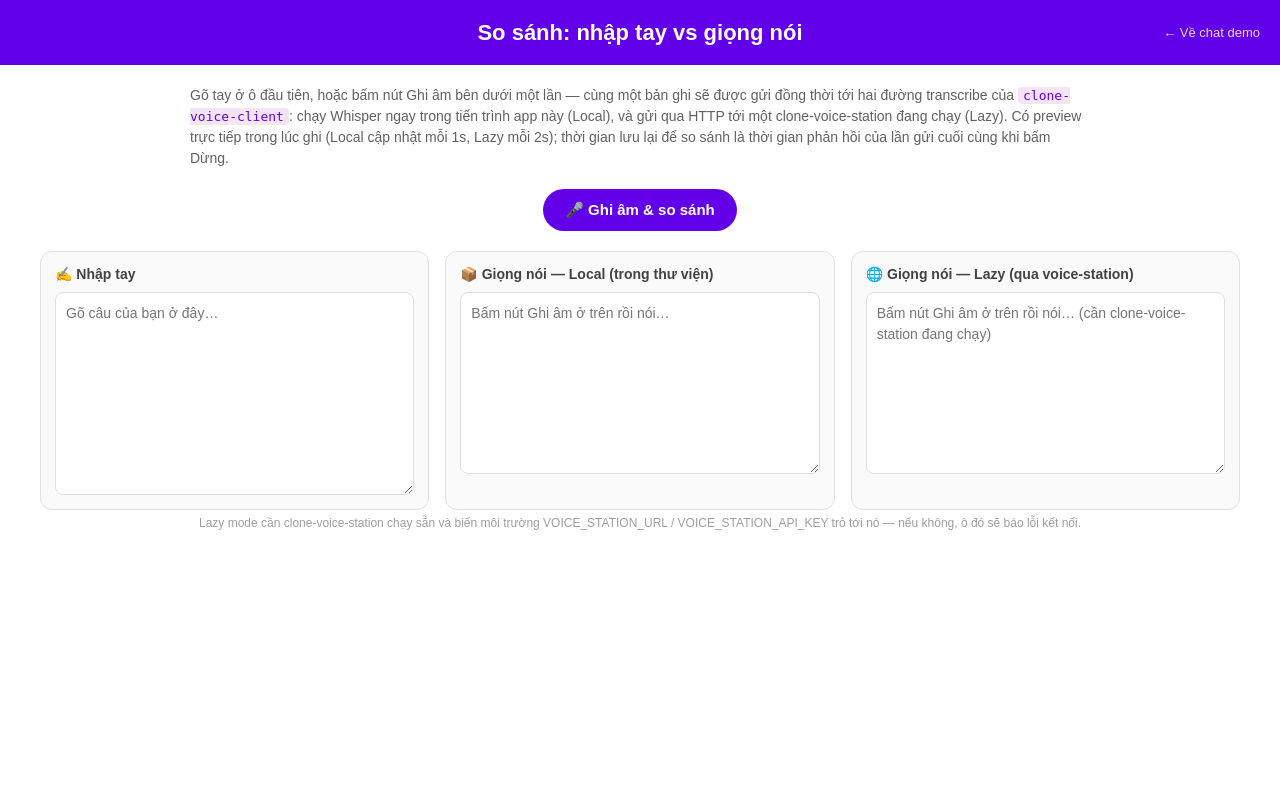
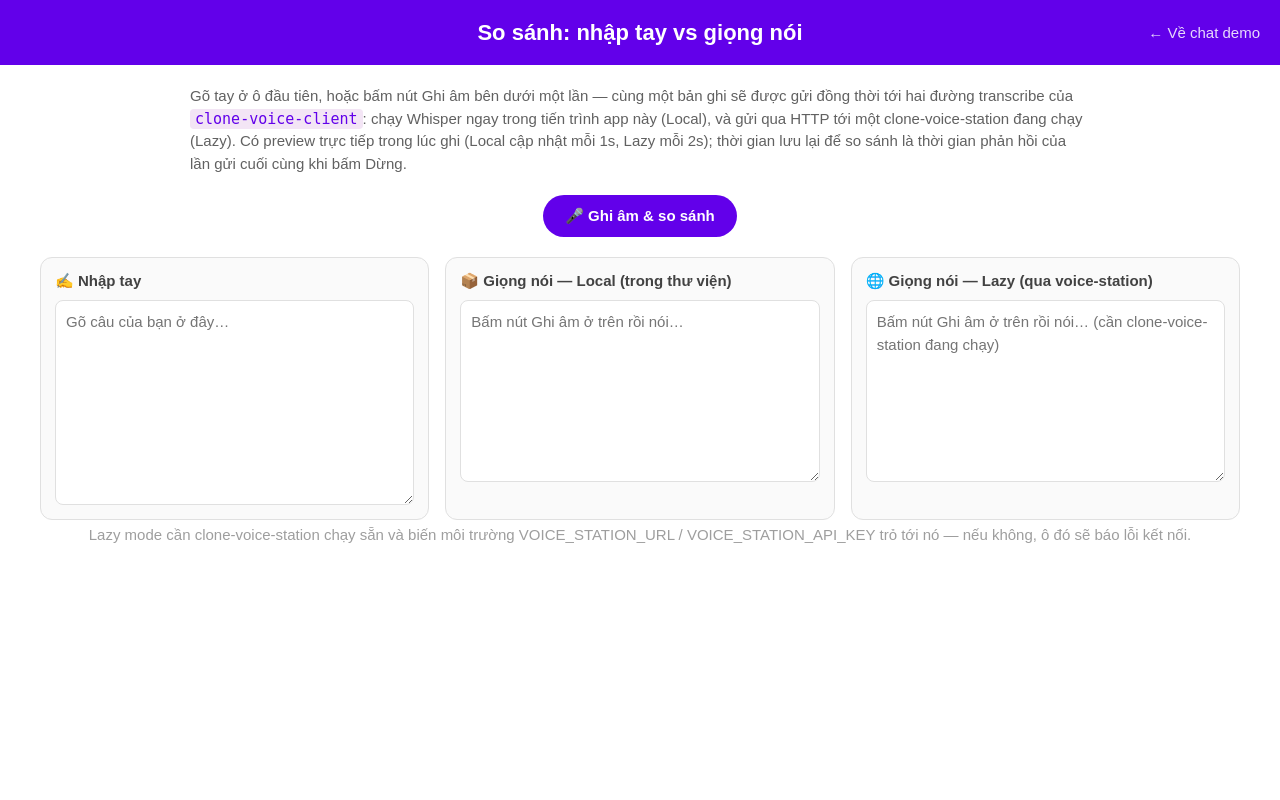
Before and after one commit to BaoNHN/voice-lab-example, a FastAPI app: page /compare in a window 1280 px wide. Run offline with FastAPI, Linux system fonts and the light colour scheme; parts of the project's set-up code (start-up, migrations or seed data) failed here and were passed over.

Commit message:
Add start_ngrok.py for demos; bump all font-sizes below 15px to a 15-25px range
- start_ngrok.py: exposes this app (port 8091) publicly for a demo, same
  pattern as rag-legal-assistant/clone-voice-station's own scripts --
  NGROK_AUTHTOKEN from the environment, never hardcoded (see
  rag-legal-assistant/start_ngrok.py's history for why that matters: a
  hardcoded token there leaked into pushed git history). Declared ngrok
  as an explicit requirements.txt dependency.
- static/style.css, static/compare.css: several labels/badges/timestamps
  sat at 12-14px, one heading at 26px and the record-timer at 32px --
  clamped everything to a 15-25px floor/ceiling for readability.

Co-Authored-By: Claude Sonnet 5 <noreply@anthropic.com>

```diff
--- a/requirements.txt
+++ b/requirements.txt
@@ -5,3 +5,6 @@ python-multipart
 scikit-learn
 requests
 -e ../clone-voice-client[local]
+
+# start_ngrok.py -- demo-only public tunnel, temporary stand-in until real deployment
+ngrok>=1.7.0
--- a/static/compare.css
+++ b/static/compare.css
@@ -8,7 +8,7 @@
 .compare-intro {
     max-width: 900px;
     margin: 0 auto 20px;
-    font-size: 14px;
+    font-size: 15px;
     line-height: 1.5;
     color: #616161;
 }
@@ -18,7 +18,7 @@
     color: #6200EA;
     padding: 1px 5px;
     border-radius: 4px;
-    font-size: 13px;
+    font-size: 15px;
 }
 
 .compare-grid {
@@ -51,7 +51,7 @@
 }
 
 .col-title {
-    font-size: 14px;
+    font-size: 15px;
     font-weight: 600;
     color: #424242;
 }
@@ -64,7 +64,7 @@
     border: 1px solid #E0E0E0;
     border-radius: 8px;
     font-family: inherit;
-    font-size: 14px;
+    font-size: 15px;
     line-height: 1.5;
     background: white;
 }
@@ -100,7 +100,7 @@
 
 .diff-line {
     margin-top: 8px;
-    font-size: 12.5px;
+    font-size: 15px;
     line-height: 1.6;
     color: #757575;
     min-height: 1em;
@@ -116,7 +116,7 @@
 /* ── Time badge — round-trip latency of the last final (Stop-triggered)
    transcribe for this column, the number saved into the timing history. ── */
 .time-badge {
-    font-size: 12px;
+    font-size: 15px;
     font-variant-numeric: tabular-nums;
     color: #6200EA;
     background: #F3E5F5;
@@ -155,7 +155,7 @@
 
 /* The stopwatch, front and center at the top of the panel. */
 .record-timer {
-    font-size: 32px;
+    font-size: 25px;
     font-weight: 700;
     font-variant-numeric: tabular-nums;
     color: #D63B3B;
@@ -167,7 +167,7 @@
 }
 
 .record-status {
-    font-size: 13px;
+    font-size: 15px;
     color: #616161;
     margin-bottom: 12px;
 }
@@ -184,7 +184,7 @@
     border: none;
     border-radius: 20px;
     cursor: pointer;
-    font-size: 14px;
+    font-size: 15px;
 }
 
 .record-actions .btn.danger {
@@ -223,7 +223,7 @@
 }
 
 .timing-history h3 {
-    font-size: 14px;
+    font-size: 15px;
     font-weight: 600;
     color: #424242;
     margin: 0 0 8px;
@@ -232,7 +232,7 @@
 .timing-history table {
     width: 100%;
     border-collapse: collapse;
-    font-size: 13px;
+    font-size: 15px;
 }
 
 .timing-history th,
--- a/static/style.css
+++ b/static/style.css
@@ -38,7 +38,7 @@ body {
     position: absolute;
     right: 20px;
     color: white;
-    font-size: 13px;
+    font-size: 15px;
     text-decoration: none;
     opacity: .85;
 }
@@ -72,7 +72,7 @@ body {
 }
 
 .welcome-title {
-    font-size: 26px;
+    font-size: 25px;
     font-weight: 600;
     color: #212121;
     margin: 0 0 8px 0;
@@ -99,7 +99,7 @@ body {
     border-radius: 20px;
     background: white;
     color: #424242;
-    font-size: 13px;
+    font-size: 15px;
     cursor: pointer;
     transition: border-color 0.2s, background 0.2s;
 }
@@ -136,7 +136,7 @@ body {
 /* ── Disclaimer ─────────────────────────────────── */
 #disclaimer {
     text-align: center;
-    font-size: 12px;
+    font-size: 15px;
     color: #9E9E9E;
     padding: 6px 16px 8px;
     background: white;
```
Also changed, not shown: start_ngrok.py (added, +34 -0 lines).
